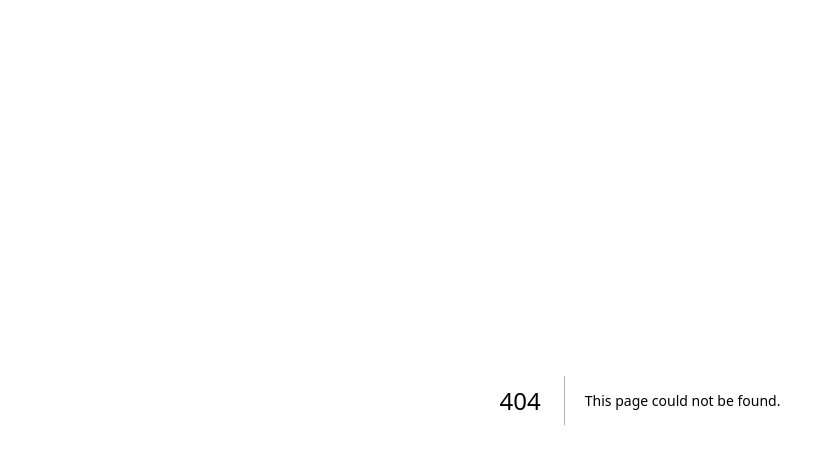
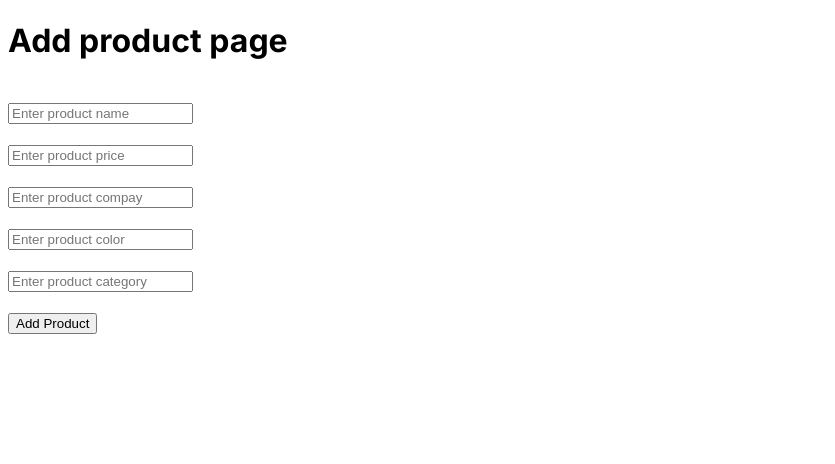
Before and after one commit to TashafMahmood/nextjs-mongodb, a Next.js app: page /add-product in a window 1280 px wide. Before the commit this address had no page. Shown: the top 464 px of the page, without its empty margins (0-835 px from the left). Built offline with nearby package versions, Linux system fonts and the light colour scheme.

Commit message:
post api with frontend

```diff
--- /dev/null
+++ b/app/add-product/page.js
@@ -0,0 +1,41 @@
+'use client'
+import React, { useState } from 'react'
+
+const Page = () => {
+    const [name, setName] = useState('')
+    const [price, setPrice] = useState('')
+    const [color, setColor] = useState('')
+    const [company, setCompany] = useState('')
+    const [category, setCategory] = useState('')
+
+    const addProduct = async () => {
+        const data = await fetch(`http://localhost:3000/api/products`, {
+            method: "POST",
+            body: JSON.stringify({ name, price, color, company, category })
+        })
+        console.log('Added successfully')
+    }
+    return (
+        <div>
+            <h1>Add product page</h1><br />
+            <input type='text' placeholder='Enter product name' value={name} onChange={e => setName(e.target.value)} />
+            <br />
+            <br />
+            <input type='text' placeholder='Enter product price' value={price} onChange={e => setPrice(e.target.value)} />
+            <br />
+            <br />
+            <input type='text' placeholder='Enter product compay' value={company} onChange={e => setCompany(e.target.value)} />
+            <br />
+            <br />
+            <input type='text' placeholder='Enter product color' value={color} onChange={e => setColor(e.target.value)} />
+            <br />
+            <br />
+            <input type='text' placeholder='Enter product category' value={category} onChange={e => setCategory(e.target.value)} />
+            <br />
+            <br />
+            <button onClick={addProduct}>Add Product</button>
+        </div>
+    )
+}
+
+export default Page
--- a/app/globals.css
+++ b/app/globals.css
@@ -1,6 +1,6 @@
-@tailwind base;
+/* @tailwind base;
 @tailwind components;
-@tailwind utilities;
+@tailwind utilities; */
 
 /*
 :root {
--- a/app/page.js
+++ b/app/page.js
@@ -1,9 +1,11 @@
 import Image from 'next/image'
+import Link from 'next/link'
 
 export default function Home() {
   return (
     <main>
-      <h1>Mongo DB Course</h1>
+      <h1>Mongo DB Course</h1><br />
+      <Link href={'/add-product'}>Add Product</Link>
     </main>
   )
 }
```
